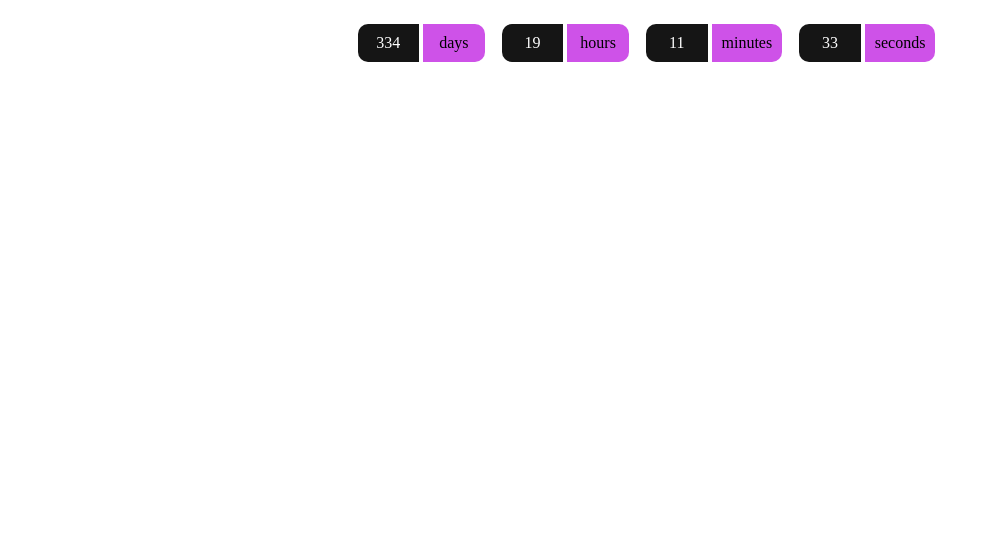
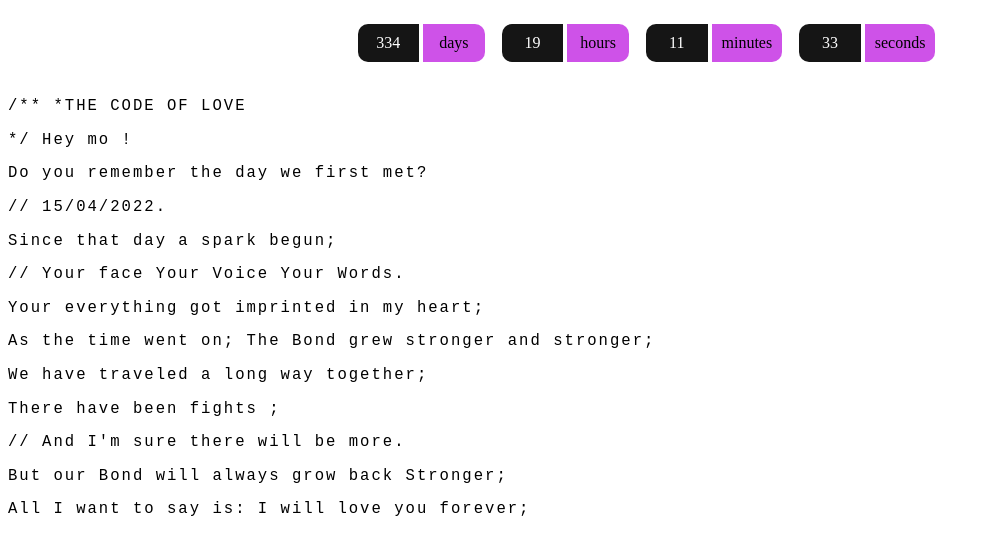
Before and after one commit to meggamad/11, a plain HTML site: page star.html in a window 1280 px wide. Shown: the part 77-632 px from the top of the page, without its empty margins (0-990 px from the left). Drawn offline with Linux system fonts and the light colour scheme.

Commit message:
Update star.html

```diff
--- a/star.html
+++ b/star.html
@@ -20,6 +20,28 @@
   <span class="timeel seconds">00</span>
   <span class="timeel timeRefSeconds">seconds</span>
 </div>
+
+
+<div class="container">
+	<p class="text">/**
+*THE CODE OF LOVE</p>
+<p class="text">*/
+Hey mo !</p>
+<p class="text"> Do you remember the day we first met?</p>
+<p class="text"> // 15/04/2022.</p>
+<p class="text"> Since that day a spark begun;</p>
+<p class="text">// Your face Your Voice Your Words.</p>
+<p class="text"> Your everything got imprinted in my heart;</p>
+<p class="text"> As the time went on;
+The Bond grew stronger and stronger;</p>
+<p class="text"> We have traveled a long way together;</p>
+<p class="text"> There have been fights ;</p>
+<p class="text">// And I'm sure there will be more.</p>
+<p class="text"> But our Bond will always grow back Stronger;</p>
+
+
+<p class="text"> All I want to say is:
+I will love you forever;</p>
 
 
 
@@ -49,6 +71,32 @@
   background:#ce52e8 ;
   color: black;
 }
+
+.container{ display: inline-block; }
+
+.text{
+	font-size: 1.2em;
+	letter-spacing: 2px;
+	font-family: monospace;
+	border-right: 5px solid;
+	width: 100%;
+	white-space: nowrap;
+	overflow: hidden;
+	animation:
+	       typing 2s ,
+	       cursor .4s step-end infinite alternate;
+}
+
+
+@keyframes cursor{
+	50%{ border-color: transparent; }
+}
+
+@keyframes typing{
+	from{ width: 0 }
+}
+
+
 </style>
 </body>
 </html>
```
